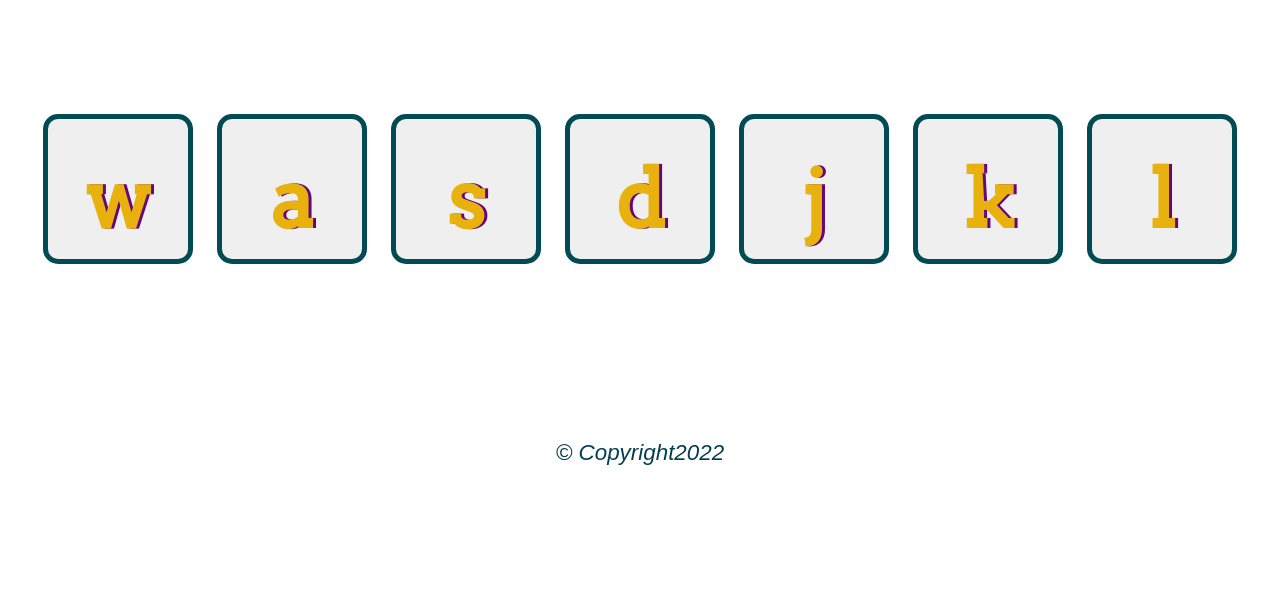
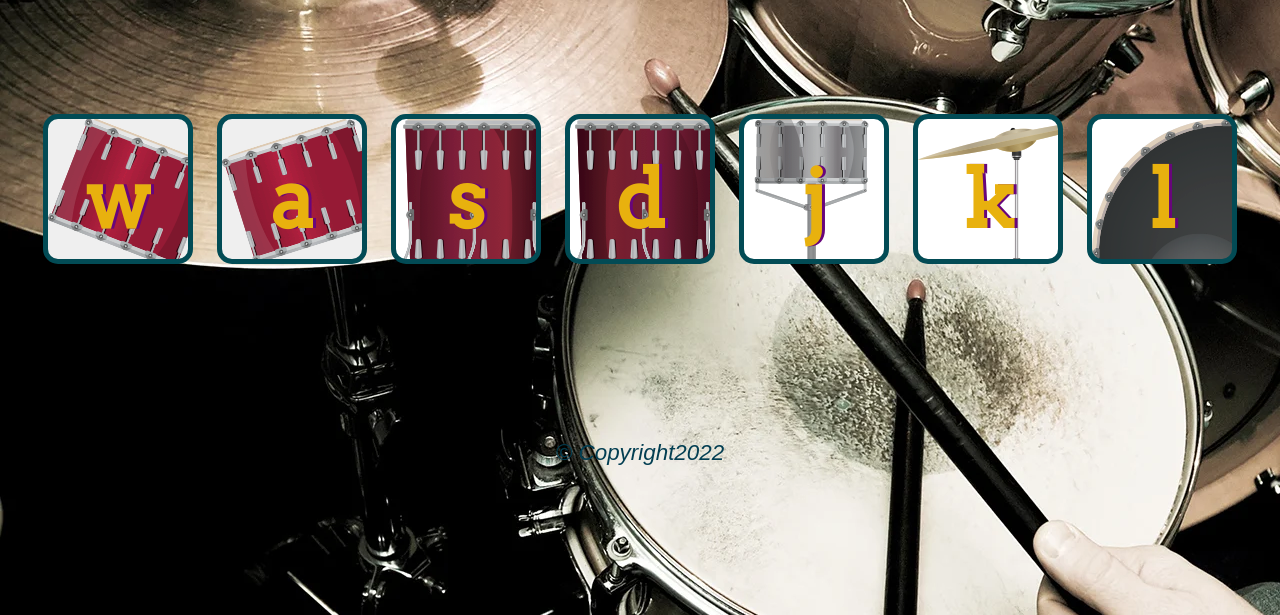
Before and after one commit to suryansh1801/DrumSet, a plain HTML site: page index.html in a window 1280 px wide. Shown: the part 185-800 px from the top of the page. Drawn offline with Linux system fonts and the light colour scheme.

Commit message:
Update styles.css

```diff
--- a/styles.css
+++ b/styles.css
@@ -1,6 +1,6 @@
 body {
   text-align: center;
-  background-image: url('images/bg-img.webp');
+  background-image: url('bg-img.webp');
   background-repeat:no-repeat;
   background-size:auto;
 }
@@ -23,31 +23,31 @@ footer {
 }
 
 .w {
-  background-image: url("images/tom1.png");
+  background-image: url("tom1.png");
 }
 
 .a {
-  background-image: url("images/tom2.png");
+  background-image: url("tom2.png");
 }
 
 .s {
-  background-image: url("images/tom3.png");
+  background-image: url("tom3.png");
 }
 
 .d {
-  background-image: url("images/tom4.png");
+  background-image: url("tom4.png");
 }
 
 .j {
-  background-image: url("images/snare.png");
+  background-image: url("snare.png");
 }
 
 .k {
-  background-image: url("images/crash.png");
+  background-image: url("crash.png");
 }
 
 .l {
-  background-image: url("images/kick.png");
+  background-image: url("kick.png");
 }
 
 .set {
```
